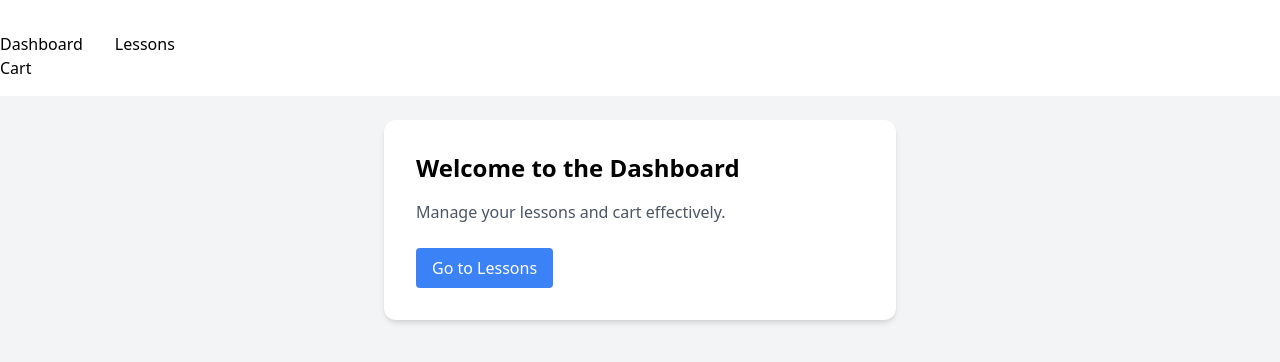
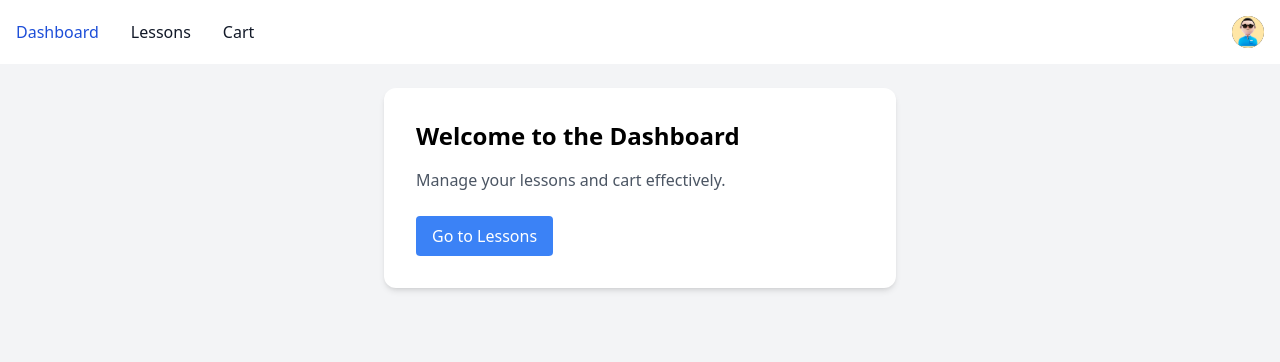
Before and after one commit to crvwler/LessonsApp-Frontend, a Vue app: page / in a window 1280 px wide. Shown: the top 362 px of the page. Built offline with nearby package versions, Linux system fonts and the light colour scheme.

Commit message:
Created Navbar

```diff
--- a/src/App.vue
+++ b/src/App.vue
@@ -1,81 +1,101 @@
 <script setup>
-import { RouterLink, RouterView } from "vue-router";
+import { ref } from "vue";
+
+// Define a reactive state for the dropdown visibility
+const isDropdownOpen = ref(false);
+
+// Function to toggle the dropdown visibility
+const toggleDropdown = () => {
+  isDropdownOpen.value = !isDropdownOpen.value;
+};
 </script>
 
 <template>
   <header>
-    <div>
-      <nav>
-        <RouterLink to="/">Dashboard</RouterLink>
-        <RouterLink to="/lessons">Lessons</RouterLink>
-        <RouterLink to="/cart">Cart</RouterLink>
-      </nav>
-    </div>
+    <nav class="bg-white border-gray-200 dark:bg-gray-900 relative">
+      <div
+        class="max-w-screen-xl flex flex-wrap items-center justify-between mx-auto p-4">
+        <div
+          class="flex items-center md:order-2 space-x-3 md:space-x-0 rtl:space-x-reverse">
+          <button
+            type="button"
+            class="flex text-sm bg-gray-800 rounded-full md:me-0 focus:ring-4 focus:ring-gray-300 dark:focus:ring-gray-600"
+            id="user-menu-button"
+            aria-expanded="false"
+            @click="toggleDropdown">
+            <span class="sr-only">Open user menu</span>
+            <img
+              class="w-8 h-8 rounded-full"
+              src="./assets/avatar.jpg"
+              alt="user photo" />
+          </button>
+
+          <!-- Dropdown menu -->
+          <div
+            v-if="isDropdownOpen"
+            class="absolute z-50 my-4 text-base list-none bg-white divide-y divide-gray-100 rounded-lg shadow dark:bg-gray-700 dark:divide-gray-600 right-0 mt-64"
+            id="user-dropdown">
+            <div class="px-4 py-3">
+              <span class="block text-sm text-gray-900 dark:text-white"
+                >Username</span
+              >
+              <span
+                class="block text-sm text-gray-500 truncate dark:text-gray-400"
+                >username@gmail.com</span
+              >
+            </div>
+            <ul class="py-2" aria-labelledby="user-menu-button">
+              <li>
+                <RouterLink
+                  to="#"
+                  class="block px-4 py-2 text-sm text-gray-700 hover:bg-gray-100 dark:hover:bg-gray-600 dark:text-gray-200 dark:hover:text-white">
+                  Settings
+                </RouterLink>
+              </li>
+              <li>
+                <RouterLink
+                  to="/signout"
+                  class="block px-4 py-2 text-sm text-gray-700 hover:bg-gray-100 dark:hover:bg-gray-600 dark:text-gray-200 dark:hover:text-white">
+                  Sign out
+                </RouterLink>
+              </li>
+            </ul>
+          </div>
+        </div>
+
+        <div
+          class="items-center justify-between hidden w-full md:flex md:w-auto md:order-1"
+          id="navbar-user">
+          <ul
+            class="flex flex-col font-medium p-4 md:p-0 mt-4 border border-gray-100 rounded-lg bg-gray-50 md:space-x-8 rtl:space-x-reverse md:flex-row md:mt-0 md:border-0 md:bg-white dark:bg-gray-800 md:dark:bg-gray-900 dark:border-gray-700">
+            <li>
+              <RouterLink
+                to="/"
+                class="block py-2 px-3 text-white bg-blue-700 rounded md:bg-transparent md:text-blue-700 md:p-0 md:dark:text-blue-500"
+                aria-current="page">
+                Dashboard
+              </RouterLink>
+            </li>
+            <li>
+              <RouterLink
+                to="/lessons"
+                class="block py-2 px-3 text-gray-900 rounded hover:bg-gray-100 md:hover:bg-transparent md:hover:text-blue-700 md:p-0 dark:text-white md:dark:hover:text-blue-500 dark:hover:bg-gray-700 dark:hover:text-white md:dark:hover:bg-transparent dark:border-gray-700">
+                Lessons
+              </RouterLink>
+            </li>
+            <li>
+              <RouterLink
+                to="/cart"
+                class="block py-2 px-3 text-gray-900 rounded hover:bg-gray-100 md:hover:bg-transparent md:hover:text-blue-700 md:p-0 dark:text-white md:dark:hover:text-blue-500 dark:hover:bg-gray-700 dark:hover:text-white md:dark:hover:bg-transparent dark:border-gray-700">
+                Cart
+              </RouterLink>
+            </li>
+          </ul>
+        </div>
+      </div>
+    </nav>
   </header>
 
+  <!-- Main content area where routed components will be displayed -->
   <RouterView />
 </template>
-
-<style scoped>
-header {
-  line-height: 1.5;
-  max-height: 100vh;
-}
-
-.logo {
-  display: block;
-  margin: 0 auto 2rem;
-}
-
-nav {
-  width: 100%;
-  font-size: 12px;
-  text-align: center;
-  margin-top: 2rem;
-}
-
-nav a.router-link-exact-active {
-  color: var(--color-text);
-}
-
-nav a.router-link-exact-active:hover {
-  background-color: transparent;
-}
-
-nav a {
-  display: inline-block;
-  padding: 0 1rem;
-  border-left: 1px solid var(--color-border);
-}
-
-nav a:first-of-type {
-  border: 0;
-}
-
-@media (min-width: 1024px) {
-  header {
-    display: flex;
-    place-items: center;
-    padding-right: calc(var(--section-gap) / 2);
-  }
-
-  .logo {
-    margin: 0 2rem 0 0;
-  }
-
-  header .wrapper {
-    display: flex;
-    place-items: flex-start;
-    flex-wrap: wrap;
-  }
-
-  nav {
-    text-align: left;
-    margin-left: -1rem;
-    font-size: 1rem;
-
-    padding: 1rem 0;
-    margin-top: 1rem;
-  }
-}
-</style>
```
Also changed, not shown: src/assets/avatar.jpg (added).
